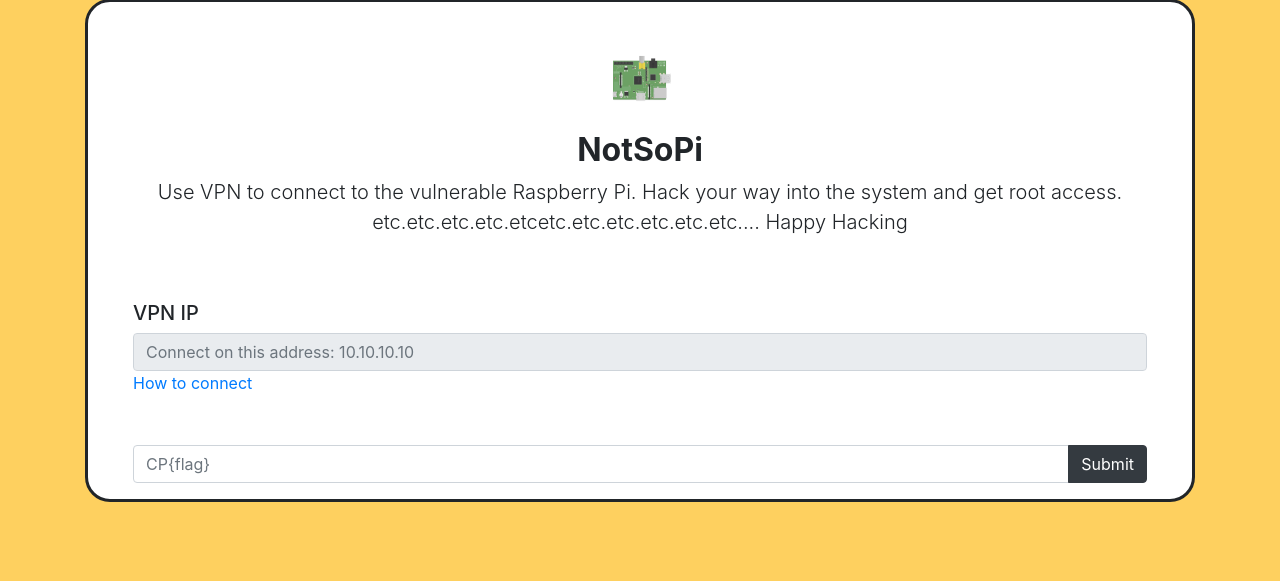
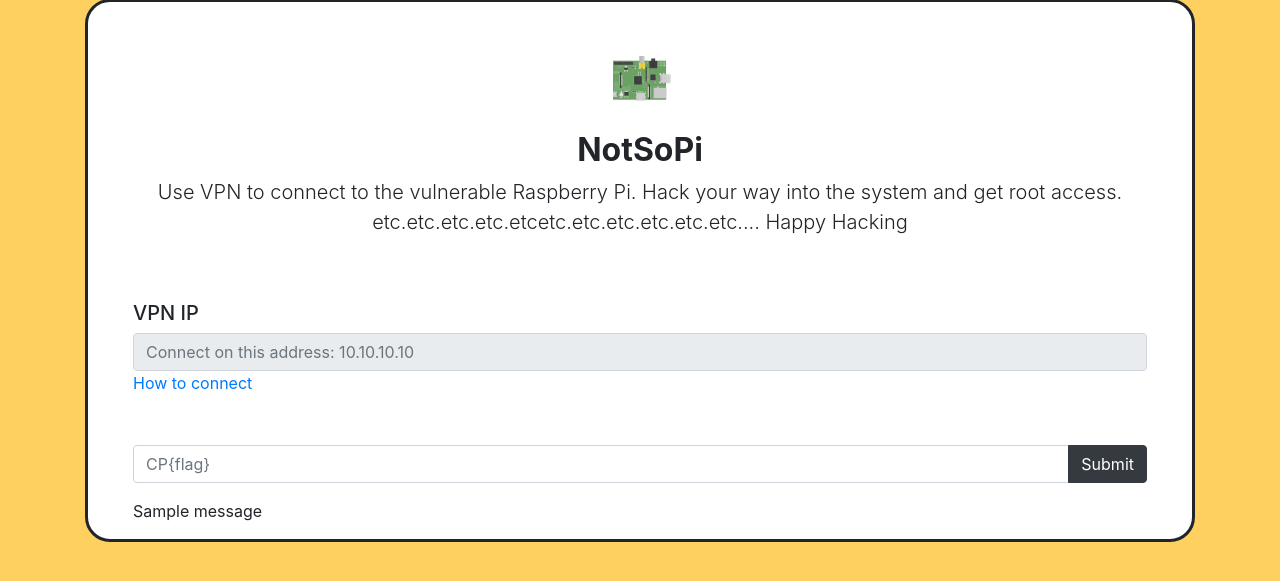
Before and after one commit to ice-monkey/cyber-learn, a Django app: page /ctf_NotSoPi in a window 1280 px wide. Shown: the part 172-753 px from the top of the page. Run offline with Django 3.2, Linux system fonts and the light colour scheme; a user stored in the database is signed in; data comes from the database, SQL or seed files in the repository; both versions use the stored data as it was after the commit; tables that the repository leaves empty hold one stand-in row (values such as "Sample post"); one stand-in notice (Sample message) is shown; some libraries are stand-ins or nearby versions.

Commit message:
worng flag submission fixed

```diff
--- a/website/accounts/templates/accounts/challenges/ctf_NotSoPi.html
+++ b/website/accounts/templates/accounts/challenges/ctf_NotSoPi.html
@@ -24,10 +24,15 @@
 	    				<button class="btn btn-dark" type="submit">Submit</button>
 	  				</div>
 				</div>
+				{% for message in messages %}
+				<p>{{message}}</p>
+				{% endfor %}
 			</form>
 		</div>
 		</div>
 	</div>
 </div>
 
+
+
 {% endblock %}
--- a/website/accounts/views.py
+++ b/website/accounts/views.py
@@ -115,21 +115,21 @@ def ctf_NotSoPi(request):
     user_points = get_user.points
     if request.method == "POST":
         flag = request.POST.get('flag')
-        flag_db = Flag.objects.get(description=flag)
-        get_user = request.user
+        if Flag.objects.filter(description=flag).exists():
+            flag_db = Flag.objects.get(description=flag)
+            get_user = request.user
+            if User_flag.objects.filter(flag_object=flag_db, user=get_user).exists():
+                points = flag_db.point
+                if flag == flag_db.description:
+                    user = User_points.objects.get(user=get_user)
+                    User_flag.objects.create(user=get_user, flag_object=flag_db)
+                    user.points += points
+                    user.save()
+                    messages.add_message(request, messages.INFO, 'Congrats, you got af flag')
+        else:
+            messages.add_message(request, messages.INFO, 'Wrong flag')
 
-        if User_flag.objects.filter(flag_object=flag_db, user=get_user).exists():
-            print("flag nope")
-        else:
-            print("flag juhuu")
 
-            points = flag_db.point
-            if flag == flag_db.description:
-                user = User_points.objects.get(user=get_user)
-                User_flag.objects.create(user=get_user, flag_object=flag_db)
-                user.points += points
-                user.save()
-            return redirect('/ctf_NotSoPi')
 
     return render(request, 'accounts/challenges/ctf_NotSoPi.html', {'user_points':user_points})
 
```
Also changed, not shown: website/db.sqlite3.
